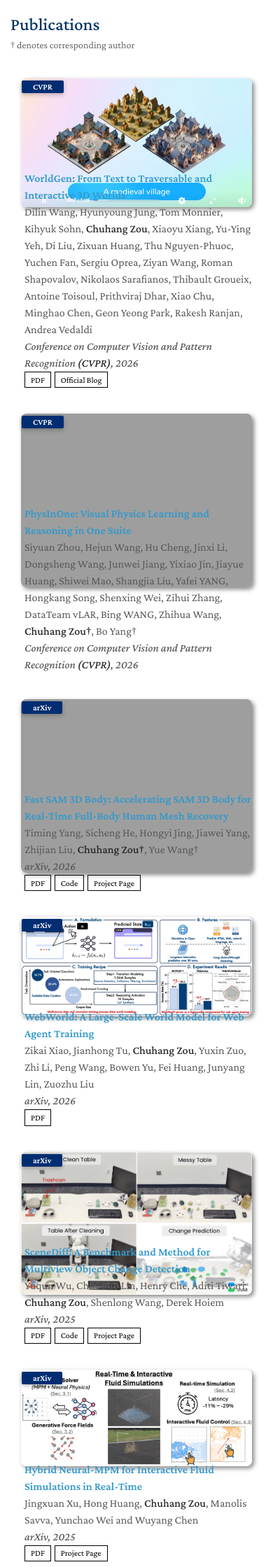
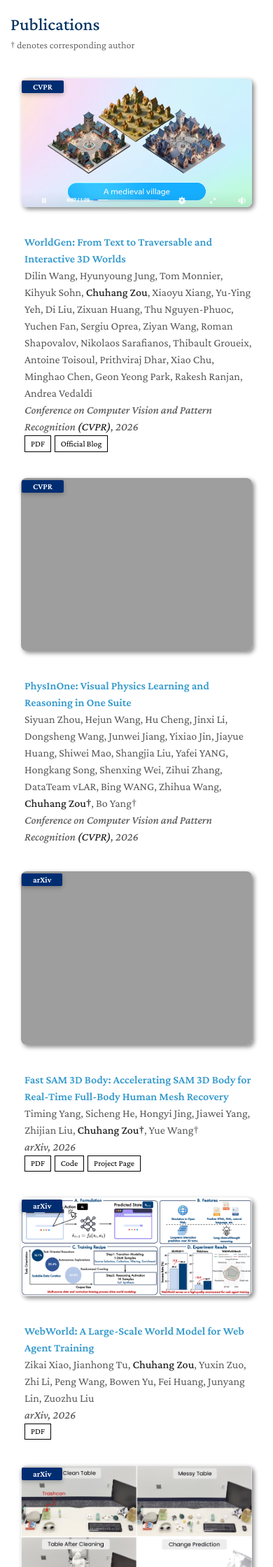
Before and after one commit to zouchuhang/zouchuhang.github.io, a Jekyll site: the page built from index.md, in a window 390 px wide. Shown: the part 1456-3695 px from the top of the page at 70% size. Built offline with Jekyll 4.4.1, drawn with Linux system fonts in a browser that asks for light colours; a style sheet for code colours, icons or effects is not loaded.

Commit message:
Fix mobile overlap: set abbr height to auto on mobile viewports

```diff
--- a/assets/css/publications.css
+++ b/assets/css/publications.css
@@ -85,4 +85,10 @@ blockquote { background: var(--global-bg-color); border-left: 2px solid var(--gl
 
 @media screen and (max-width: 768px) {
   .publications ol.bibliography li .teaser { width: 100%; max-height: none; margin-left: 0; margin-bottom: 15px; }
+  .publications ol.bibliography li .abbr { height: auto !important; margin-bottom: 1rem; overflow: visible; }
 }
+
+@media screen and (max-width: 480px) {
+  .publications ol.bibliography li .teaser { width: 100%; max-height: none; margin-left: 0; margin-bottom: 15px; }
+  .publications ol.bibliography li .abbr { height: auto !important; margin-bottom: 1rem; overflow: visible; }
+}
```
